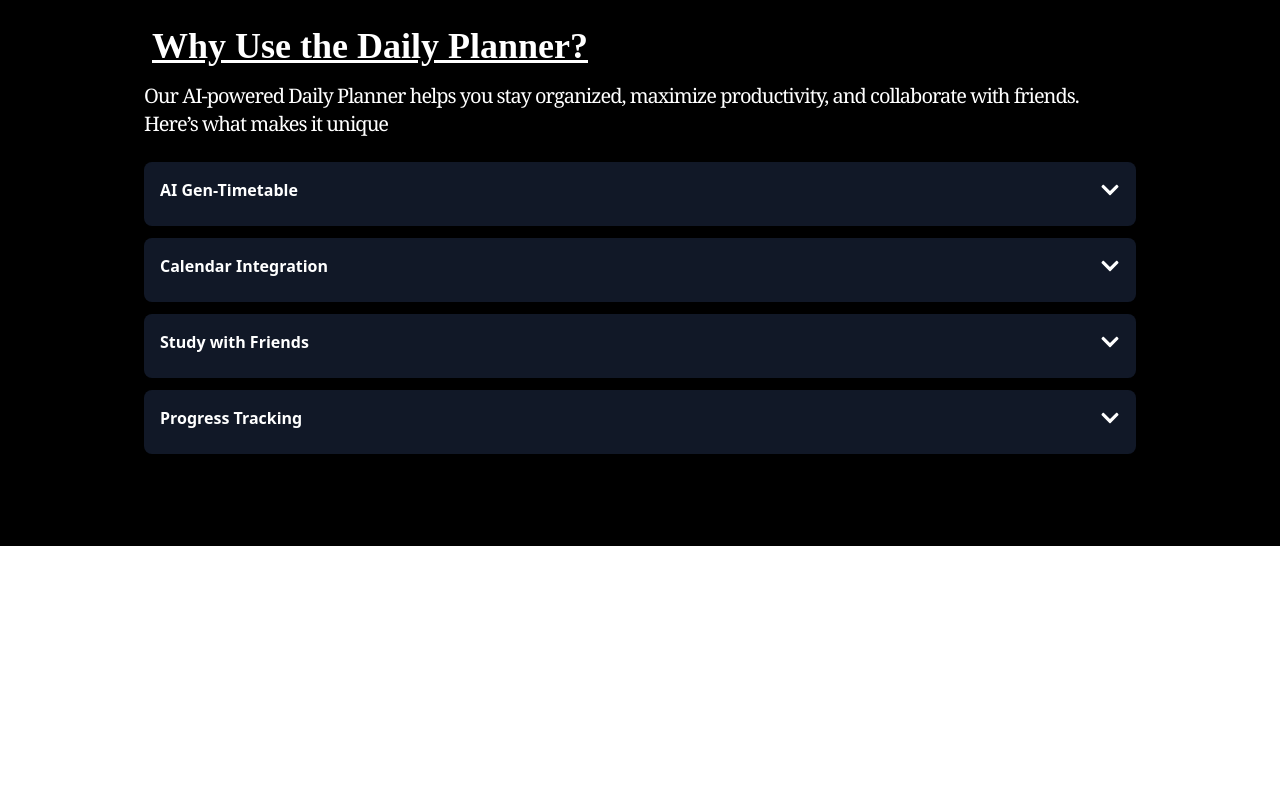
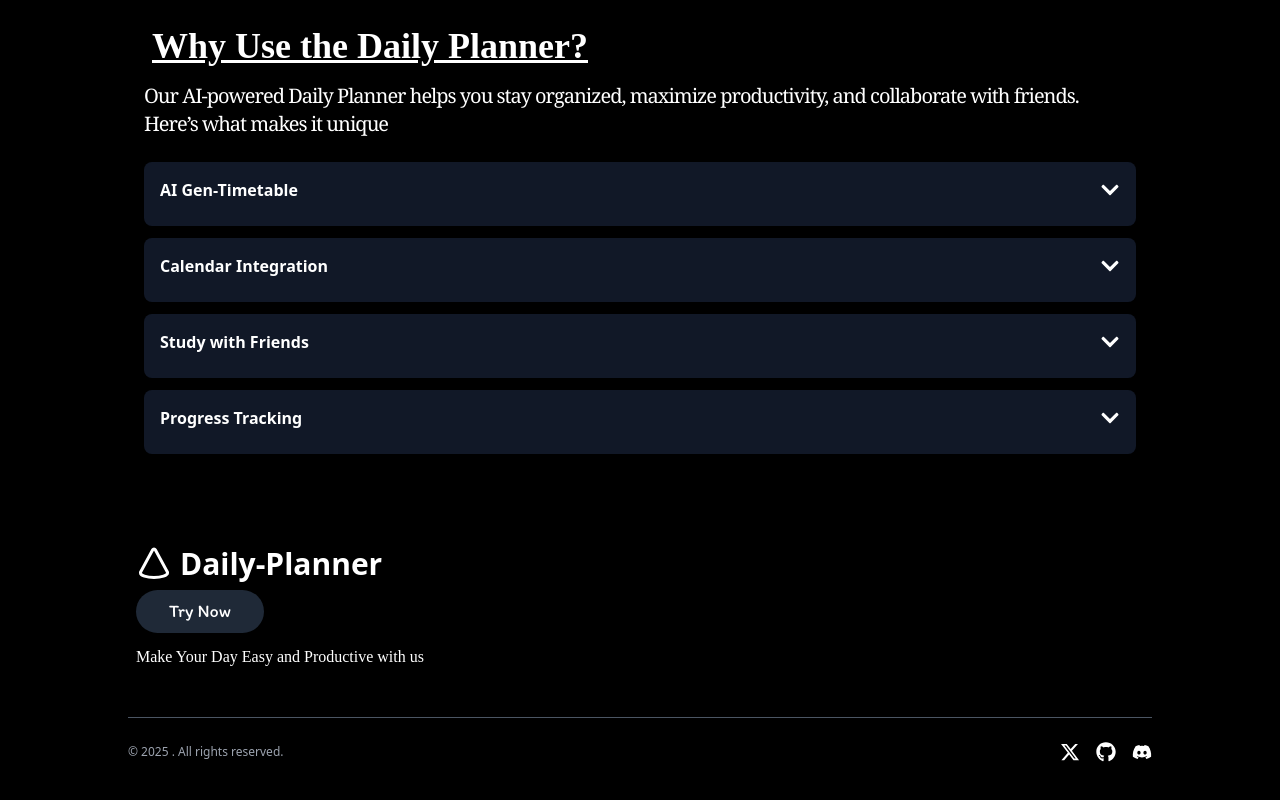
Before and after one commit to ujjwal2061/Daliy-Planner, a React (Vite) app in the folder to-do/: page / in a window 1280 px wide. Shown: the part 1476-2276 px from the top of the page. Before the commit the page ends 2022 px from the top, so only its background shows below. Built offline with nearby package versions, Linux system fonts and the light colour scheme; no server answers; a web font is replaced by a local one.

Commit message:
Nedd to add

```diff
--- a/to-do/src/pages/subpage/Footer.jsx
+++ b/to-do/src/pages/subpage/Footer.jsx
@@ -1,16 +1,49 @@
- import { ThemeContext } from "../../theme/ThemeContext";
-import { useContext } from "react";
-const Footer=()=>{
+import { ThemeContext } from "../../theme/ThemeContext";
+import React, { useContext } from "react";
+import { FaXTwitter } from "react-icons/fa6";
+import { TbCone } from "react-icons/tb";
+import { FaGithub } from "react-icons/fa";
+import { FaDiscord } from "react-icons/fa";
+import { NavLink } from "react-router-dom";
 
- const {theme} = useContext(ThemeContext)
+const Footer = React.forwardRef(({ scrollToSection, homeRef }, ref) => {
+  const { theme } = useContext(ThemeContext);
+
   return (
-        <section className={` ${theme === 'dark' ? "bg-black text-white":"bg-white"}  right-1 left-2 p-5  flex-col justify-center md:flex-row `}>
-        <div className="grid grid-cols-1 md:grid-cols-12 ">
-            <div className=" flex justify-start  col-span-12 m-1 md:col-span-6">
-            </div>
+    <footer ref={ref}  className={`${  theme === "dark" ? "bg-black text-white" : "bg-white text-black"  } px-6 py-10 md:px-20 lg:px-32`}   >
+      <div className="max-w-7xl mx-auto">
+        <div className="flex flex-col md:flex-row justify-between items-center md:items-start">
+          <div className="md:w-1/3 text-start flex flex-col  m-2 md:text-left">
+            <NavLink to="/"  className="text-3xl font-bold flex items-center gap-2">
+              <TbCone className="text-4xl" /> Daily-Planner
+            </NavLink>
+            <NavLink  to="/signup"   className={`mt-2 text-center font-lightfont text-[18px]
+            transition-all duration-300 ease-in-out   hover:rounded-md w-32 px-5 py-2 rounded-full shadow-md ${theme=== "dark" ? "bg-gray-800 hover:bg-slate-700 ":"bg-slate-300 hover:bg-slate-500"}`  }>
+             Try Now
+            </NavLink>
+            <p className="mt-3 text-[16px] font-myfont ">   Make Your Day Easy and Productive with us</p>
+          </div>
+          <div className="flex flex-wrap justify-center md:justify-start gap-10 mt-6 md:mt-0">
+
+          </div>
         </div>
+        <div className="mt-10 border-t border-gray-600 pt-6 flex flex-col md:flex-row justify-between items-center">
+          <p className="text-xs text-gray-400">&copy;  {new Date().getFullYear()} . All rights reserved.</p>
+          <div className="flex gap-4 mt-4 md:mt-0">
+            <a href="https://x.com/Ujjwal_2061" target="_blank" rel="noopener noreferrer">
+              <FaXTwitter  className="text-xl hover:text-gray-300 transition" />
+            </a>
+            <a href="https://github.com/ujjwal2061" target="_blank" rel="noopener noreferrer">
+              <FaGithub className="text-xl hover:text-gray-300 transition" />
+            </a>
+            <a href="https://youtube.com" target="_blank" rel="noopener noreferrer">
+              <FaDiscord className="text-xl hover:text-gray-300 transition" />
+            </a>
+          </div>
+        </div>
+      </div>
+    </footer>
+  );
+});
 
-     </section>
-    )
-}
-export default  Footer;
+export default Footer;
```
